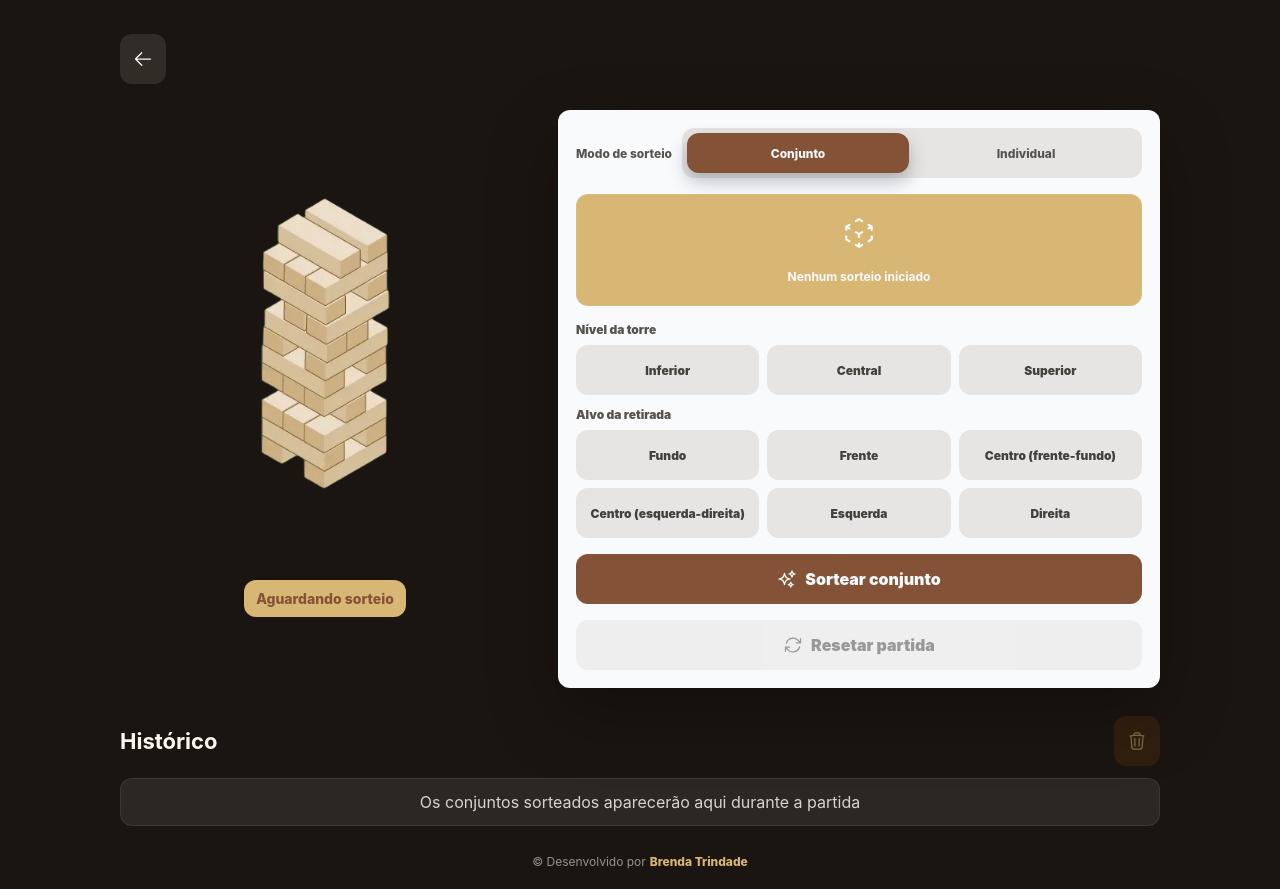
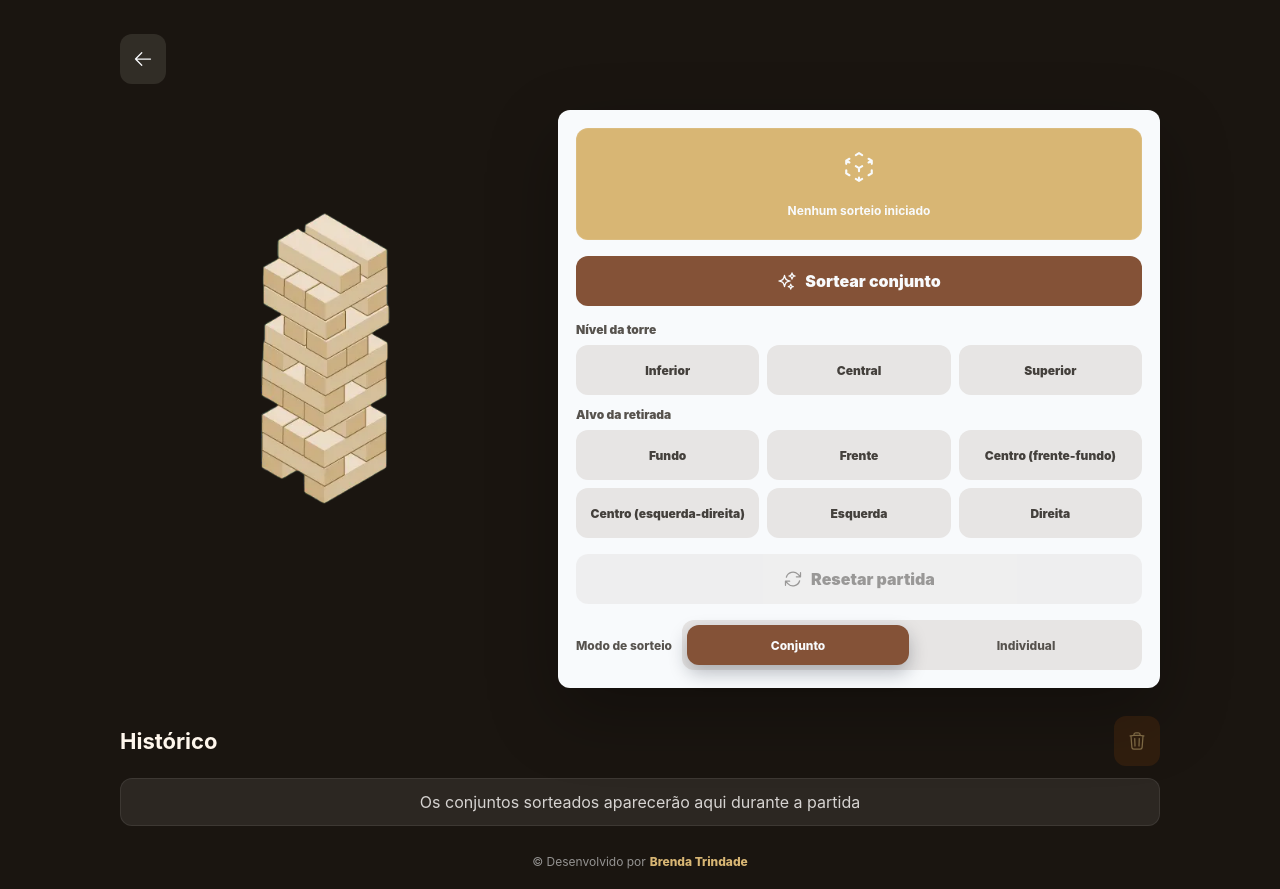
Before and after one commit to brendatrindade/alvo-da-torre, a React (Vite) app: page / in a window 1280 px wide. Both pictures are taken after a click on the button "Começar a jogar". Built offline with nearby package versions, Linux system fonts and the light colour scheme.

Commit message:
refactor: up layout

```diff
--- a/index.html
+++ b/index.html
@@ -8,7 +8,7 @@
       name="description"
       content="Sorteador de nível da torre e posição alvo da peça a ser retirada"
     />
-    <meta name="theme-color" content="#edd7c0" />
+    <meta name="theme-color" content="#181512" />
 
     <meta name="mobile-web-app-capable" content="yes" />
     <meta name="apple-mobile-web-app-capable" content="yes" />
--- a/src/components/Game.tsx
+++ b/src/components/Game.tsx
@@ -208,28 +208,11 @@ export default function Game() {
 				/>
 
 				<div className="draw-panel">
-					<ModeSelector mode={mode} setMode={changeMode} compact disabled={isRolling} />
-
 					<DrawResult
 						level={selectedLevel}
 						target={selectedTarget}
 						isRolling={isRolling}
 					/>
-
-					<div className="wheel-board" aria-label="Acompanhamento do sorteio">
-						<OptionRail
-							title="Nível da torre"
-							options={LEVELS}
-							selected={selectedLevel}
-							isRolling={rollingTarget === 'level' || rollingTarget === 'both'}
-						/>
-						<OptionRail
-							title="Alvo da retirada"
-							options={TARGETS}
-							selected={selectedTarget}
-							isRolling={rollingTarget === 'target' || rollingTarget === 'both'}
-						/>
-					</div>
 
 					{mode === 'combined' ? (
 						<button className="btn-primary" onClick={drawPair} disabled={isRolling}>
@@ -257,6 +240,21 @@ export default function Game() {
 						</div>
 					)}
 
+					<div className="wheel-board" aria-label="Acompanhamento do sorteio">
+						<OptionRail
+							title="Nível da torre"
+							options={LEVELS}
+							selected={selectedLevel}
+							isRolling={rollingTarget === 'level' || rollingTarget === 'both'}
+						/>
+						<OptionRail
+							title="Alvo da retirada"
+							options={TARGETS}
+							selected={selectedTarget}
+							isRolling={rollingTarget === 'target' || rollingTarget === 'both'}
+						/>
+					</div>
+
 					<button
 						className="btn-secondary"
 						onClick={resetGame}
@@ -265,6 +263,8 @@ export default function Game() {
 						<ArrowPathIcon className="btn-icon" />
 						Resetar partida
 					</button>
+
+					<ModeSelector mode={mode} setMode={changeMode} compact disabled={isRolling} />
 				</div>
 			</section>
 
@@ -378,12 +378,7 @@ interface TowerIllustrationProps {
 	isRolling?: boolean
 }
 
-function TowerIllustration({
-	variant,
-	level = null,
-	target = null,
-	isRolling = false,
-}: TowerIllustrationProps) {
+function TowerIllustration({ target = null, isRolling = false }: TowerIllustrationProps) {
 	const imageName = target ? TARGET_IMAGE_BY_TARGET[target] : 'limpo.svg'
 	const imageSrc = `${ASSET_BASE}alvo_da_retirada/${imageName}`
 
@@ -393,19 +388,6 @@ function TowerIllustration({
 			aria-label="Ilustração da torre"
 		>
 			<img className="tower-art" src={imageSrc} alt="" />
-
-			{variant === 'playing' && (
-				<div className="tower-callout">
-					{level && target ? (
-						<>
-							<strong>{level}</strong>
-							<span>{target}</span>
-						</>
-					) : (
-						<span>Aguardando sorteio</span>
-					)}
-				</div>
-			)}
 		</div>
 	)
 }
```
Also changed, not shown: site.webmanifest.
